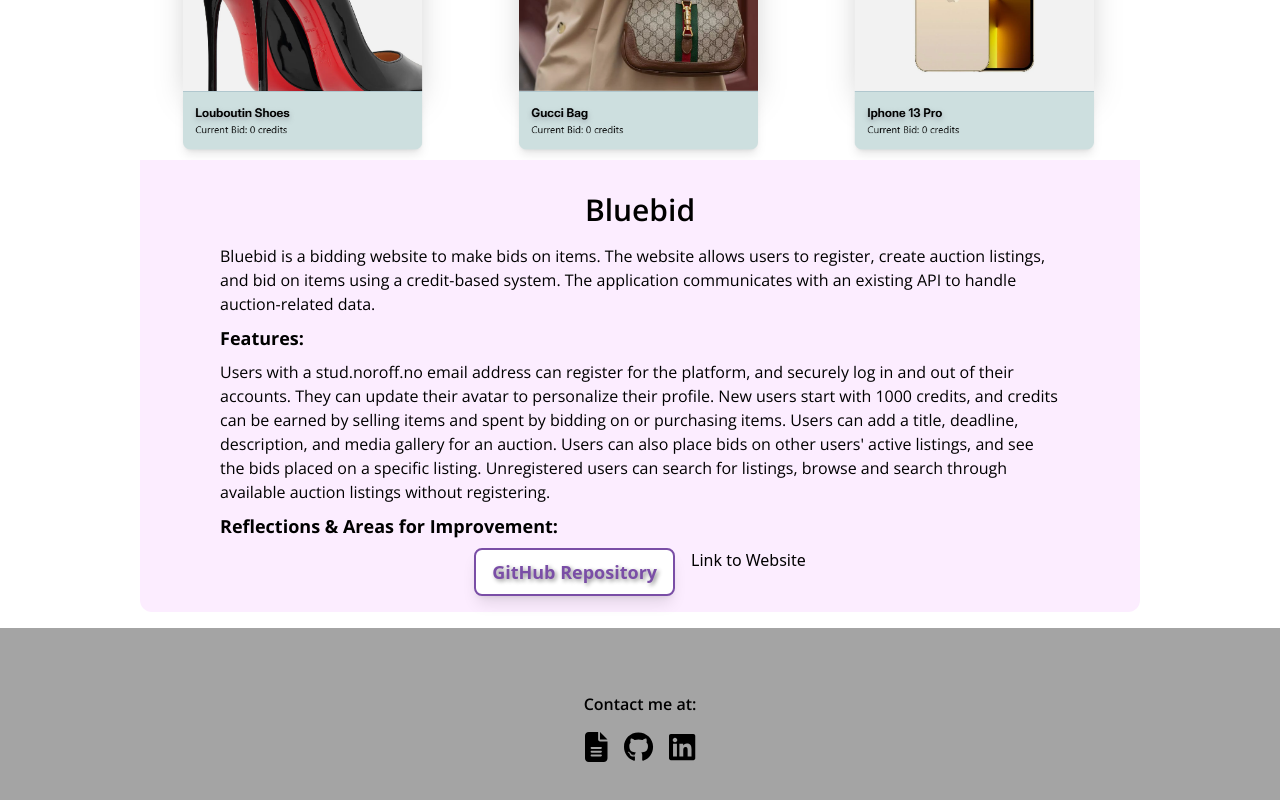
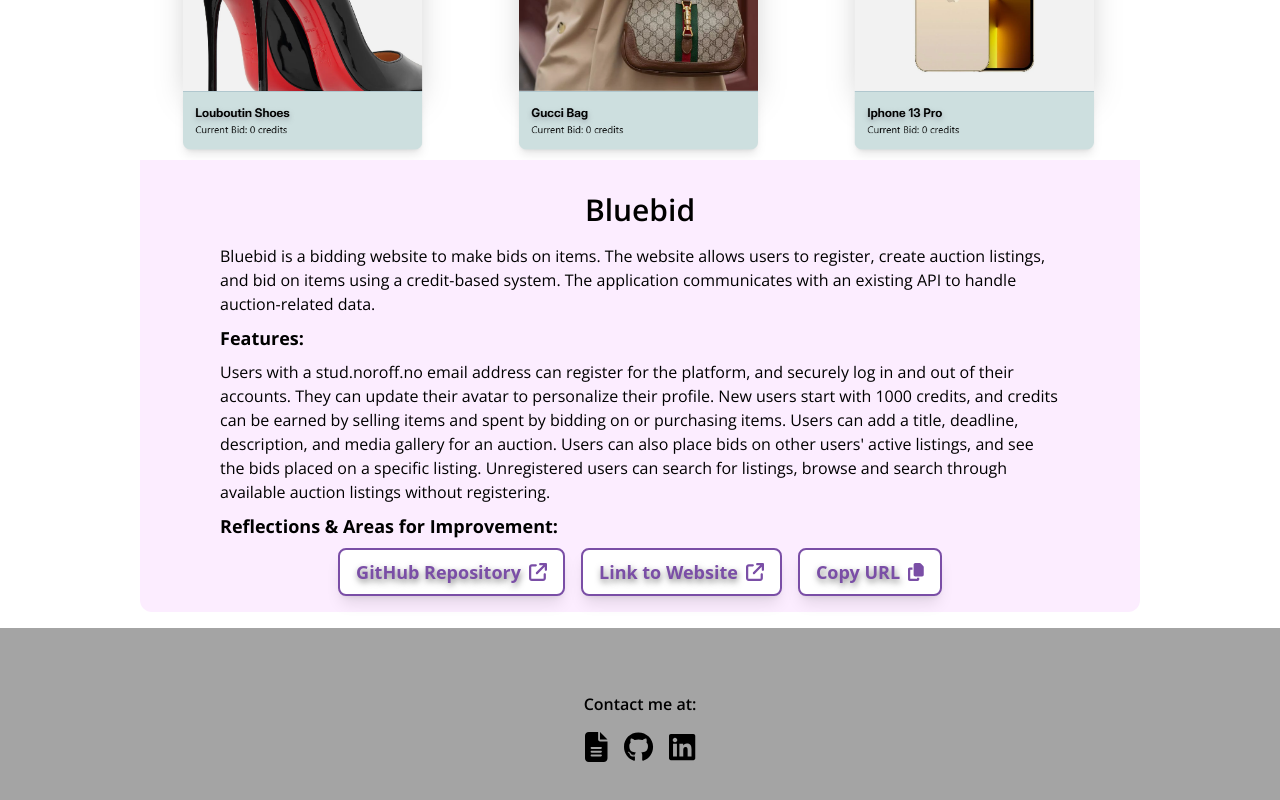
Before and after one commit to TheRegzi/portfolio-2, a React (Vite) app: page /article/1 in a window 1280 px wide. Shown: the part 634-1434 px from the top of the page. Built offline with nearby package versions, Linux system fonts and the light colour scheme.

Commit message:
feat: adding custom class to tailwind, and adding more content with links

```diff
--- a/src/pages/Article.tsx
+++ b/src/pages/Article.tsx
@@ -1,11 +1,28 @@
 import { useParams } from 'react-router-dom'
 import projects from '../../data/projects.json'
+import { FontAwesomeIcon } from '@fortawesome/react-fontawesome'
+import {
+  faArrowUpRightFromSquare,
+  faCopy,
+} from '@fortawesome/free-solid-svg-icons'
+import { useState } from 'react'
 
 function Article(): JSX.Element {
+  const [copied, setCopied] = useState(false)
   const { id } = useParams()
   const project = projects.find((p) => String(p.id) === id)
   if (!project)
     return <div className="text-center text-red-500">Article not found.</div>
+
+  const handleCopy = async () => {
+    try {
+      await navigator.clipboard.writeText(window.location.href)
+      setCopied(true)
+      setTimeout(() => setCopied(false), 2000)
+    } catch (err) {
+      console.error('Could not copy:', err)
+    }
+  }
 
   return (
     <>
@@ -13,6 +30,7 @@
         <img
           className="w-full sm:w-[600px] lg:w-[1000px] rounded-t-xl"
           src={project.image}
+          alt={project.title}
         />
       </div>
       <div className="bg-lightPurple w-full sm:w-[600px] lg:w-[1000px] flex flex-col justify-center mx-auto px-5 lg:px-20 pb-4 mb-4 rounded-b-xl">
@@ -31,13 +49,30 @@
             href={project.repositoryLink}
             target="_blank"
             rel="noopener noreferrer"
-            className="border-2 border-accent text-accent font-semibold text-shadow shadow-lg text-lg bg-white rounded-lg px-4 py-2"
+            className="border-2 border-accent text-accent font-semibold text-shadow-sm shadow-lg text-lg bg-white rounded-lg px-4 py-2 transition-transform hover:scale-105"
           >
             GitHub Repository
+            <FontAwesomeIcon icon={faArrowUpRightFromSquare} className="ml-2" />
+            <span className="sr-only"> (Opens in a new fan)</span>
           </a>
-          <a href={project.link} target="_blank" rel="noopener noreferrer">
+          <a
+            href={project.link}
+            target="_blank"
+            rel="noopener noreferrer"
+            className="border-2 border-accent text-accent font-semibold text-shadow-sm shadow-lg text-lg bg-white rounded-lg px-4 py-2 transition-transform hover:scale-105"
+          >
             Link to Website
+            <FontAwesomeIcon icon={faArrowUpRightFromSquare} className="ml-2" />
+            <span className="sr-only"> (Opens in a new fan)</span>
           </a>
+          <button
+            onClick={handleCopy}
+            className="border-2 border-accent text-accent font-semibold text-shadow-sm shadow-lg text-lg bg-white rounded-lg px-4 py-2 transition-transform hover:scale-105"
+          >
+            {copied ? 'Copied URL!' : 'Copy URL'}
+            <FontAwesomeIcon icon={faCopy} className="ml-2" />
+            <span className="sr-only"> (Copies URL of this page)</span>
+          </button>
         </div>
       </div>
     </>
--- a/tailwind.config.js
+++ b/tailwind.config.js
@@ -17,6 +17,7 @@
       textShadow: {
         DEFAULT: '2px 2px 4px rgba(0,0,0,0.45)',
         md: '3px 3px 6px rgba(0,0,0,0.5)',
+        sm: '1px 3px 6px rgba(0,0,0,0.5)',
         none: 'none',
       },
     },
```
